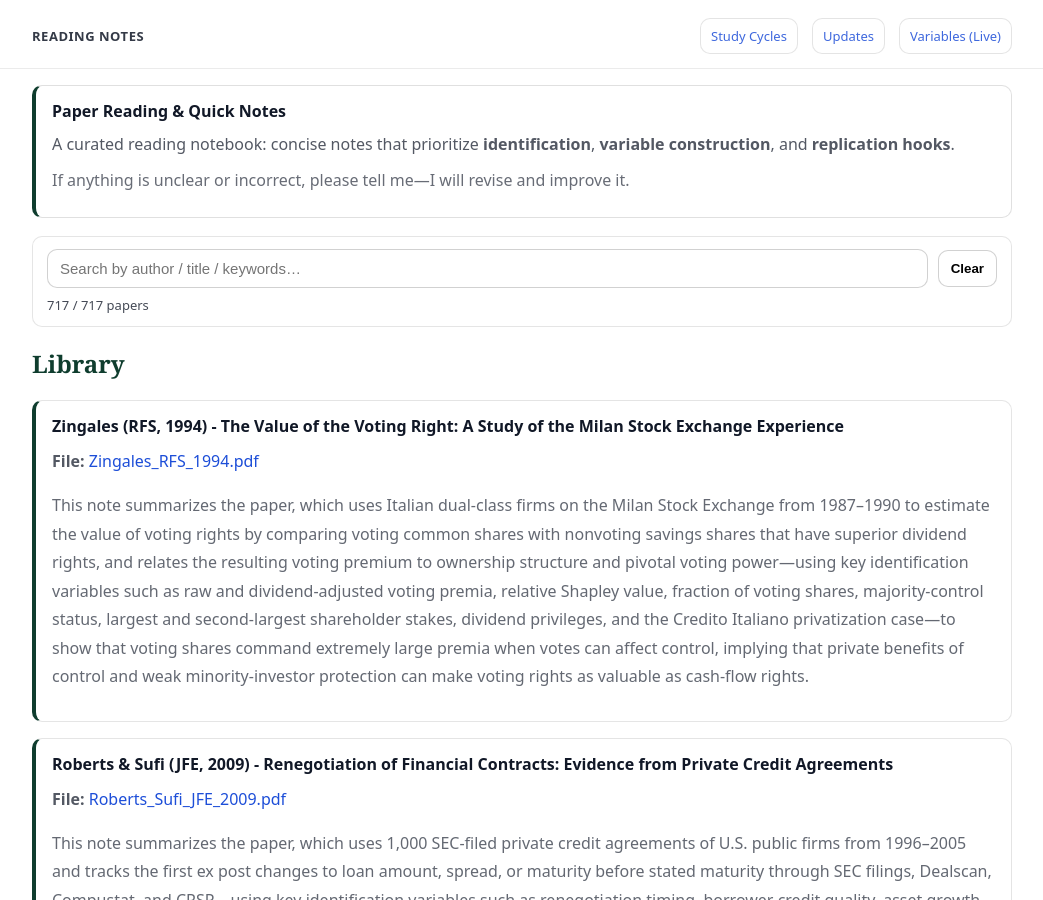
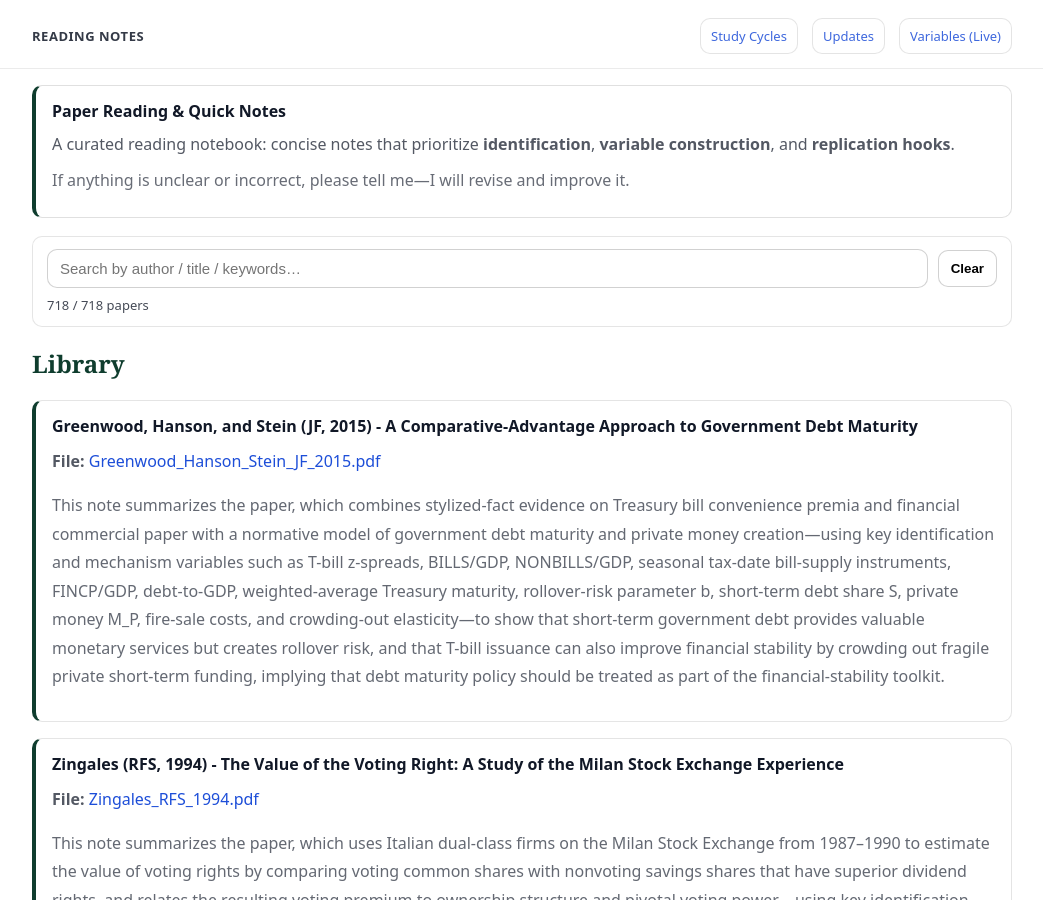
Before and after one commit to yaxinzn/study-archive, a Jekyll site: the page built from reading/index.md, in a window 1280 px wide and 900 px high. Shown: the whole window, without its empty margins (118-1161 px from the left). Built offline with Jekyll 4.4.1, drawn with Linux system fonts in a browser that asks for light colours.

Commit message:
Reading: add/update Greenwood_Hanson_Stein_JF_2015.pdf

```diff
--- a/_data/reading.yml
+++ b/_data/reading.yml
@@ -1,3 +1,7 @@
+- title: "Greenwood, Hanson, and Stein (JF, 2015) - A Comparative-Advantage Approach to Government Debt Maturity"
+  file: "Greenwood_Hanson_Stein_JF_2015.pdf"
+  desc: "This note summarizes the paper, which combines stylized-fact evidence on Treasury bill convenience premia and financial commercial paper with a normative model of government debt maturity and private money creation—using key identification and mechanism variables such as T-bill z-spreads, BILLS/GDP, NONBILLS/GDP, seasonal tax-date bill-supply instruments, FINCP/GDP, debt-to-GDP, weighted-average Treasury maturity, rollover-risk parameter b, short-term debt share S, private money M_P, fire-sale costs, and crowding-out elasticity—to show that short-term government debt provides valuable monetary services but creates rollover risk, and that T-bill issuance can also improve financial stability by crowding out fragile private short-term funding, implying that debt maturity policy should be treated as part of the financial-stability toolkit."
+
 - title: "Zingales (RFS, 1994) - The Value of the Voting Right: A Study of the Milan Stock Exchange Experience"
   file: "Zingales_RFS_1994.pdf"
   desc: "This note summarizes the paper, which uses Italian dual-class firms on the Milan Stock Exchange from 1987–1990 to estimate the value of voting rights by comparing voting common shares with nonvoting savings shares that have superior dividend rights, and relates the resulting voting premium to ownership structure and pivotal voting power—using key identification variables such as raw and dividend-adjusted voting premia, relative Shapley value, fraction of voting shares, majority-control status, largest and second-largest shareholder stakes, dividend privileges, and the Credito Italiano privatization case—to show that voting shares command extremely large premia when votes can affect control, implying that private benefits of control and weak minority-investor protection can make voting rights as valuable as cash-flow rights."
```
Also changed, not shown: 1 other file.
